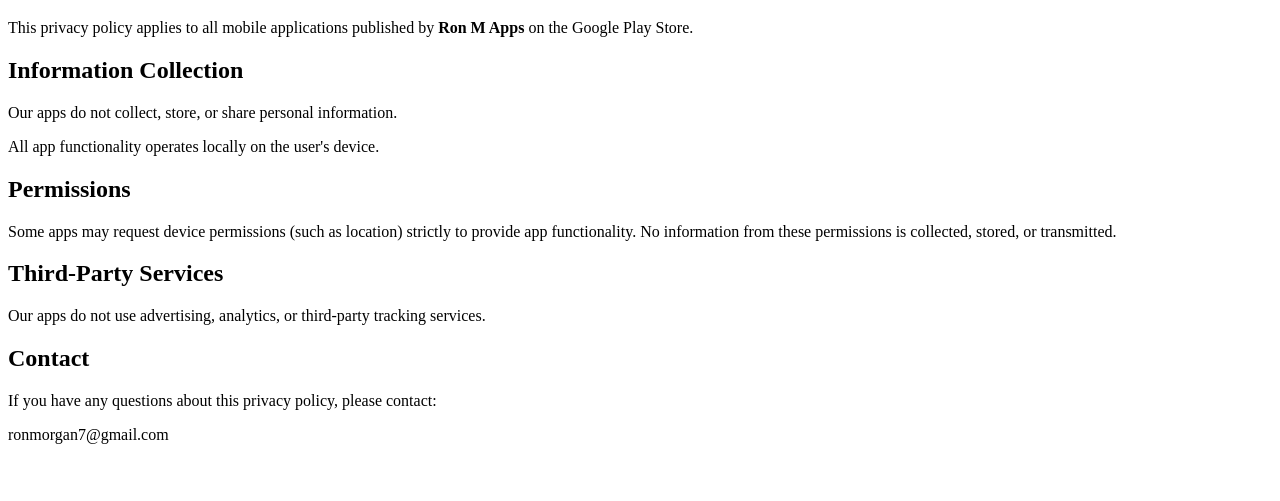
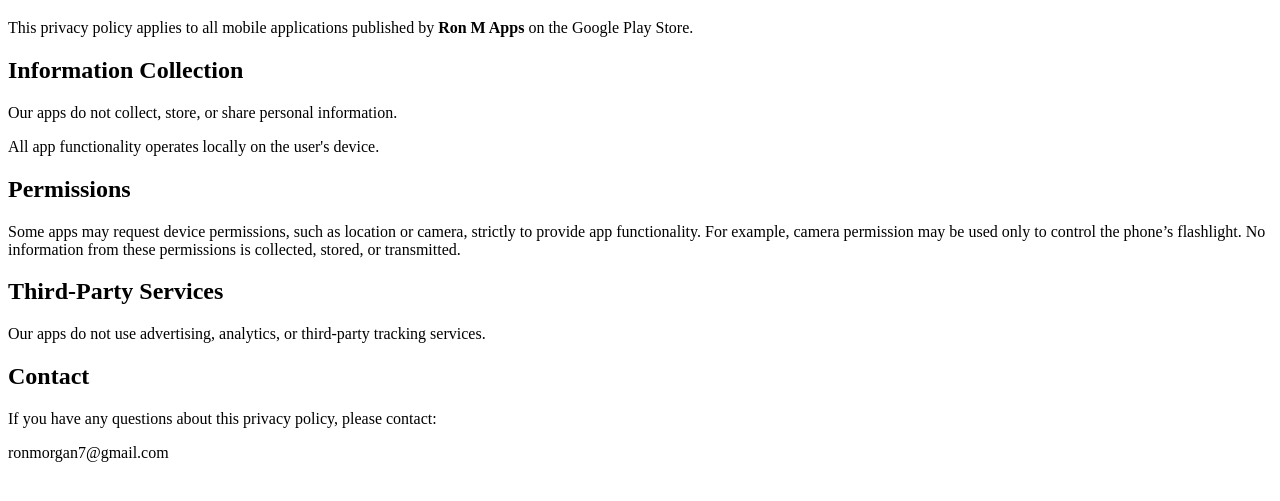
Before and after one commit to Osmigo/ron-m-apps, a plain HTML site: page privacy-policy.html in a window 1280 px wide. Shown: the part 61-562 px from the top of the page. Drawn offline with Linux system fonts and the light colour scheme.

Commit message:
Update privacy-policy.html

```diff
--- a/privacy-policy.html
+++ b/privacy-policy.html
@@ -18,8 +18,7 @@
 
 <h2>Permissions</h2>
 
-<p>Some apps may request device permissions (such as location) strictly to provide app functionality.
-No information from these permissions is collected, stored, or transmitted.</p>
+</p>Some apps may request device permissions, such as location or camera, strictly to provide app functionality. For example, camera permission may be used only to control the phone’s flashlight. No information from these permissions is collected, stored, or transmitted.</p>
 
 <h2>Third-Party Services</h2>
 
```
